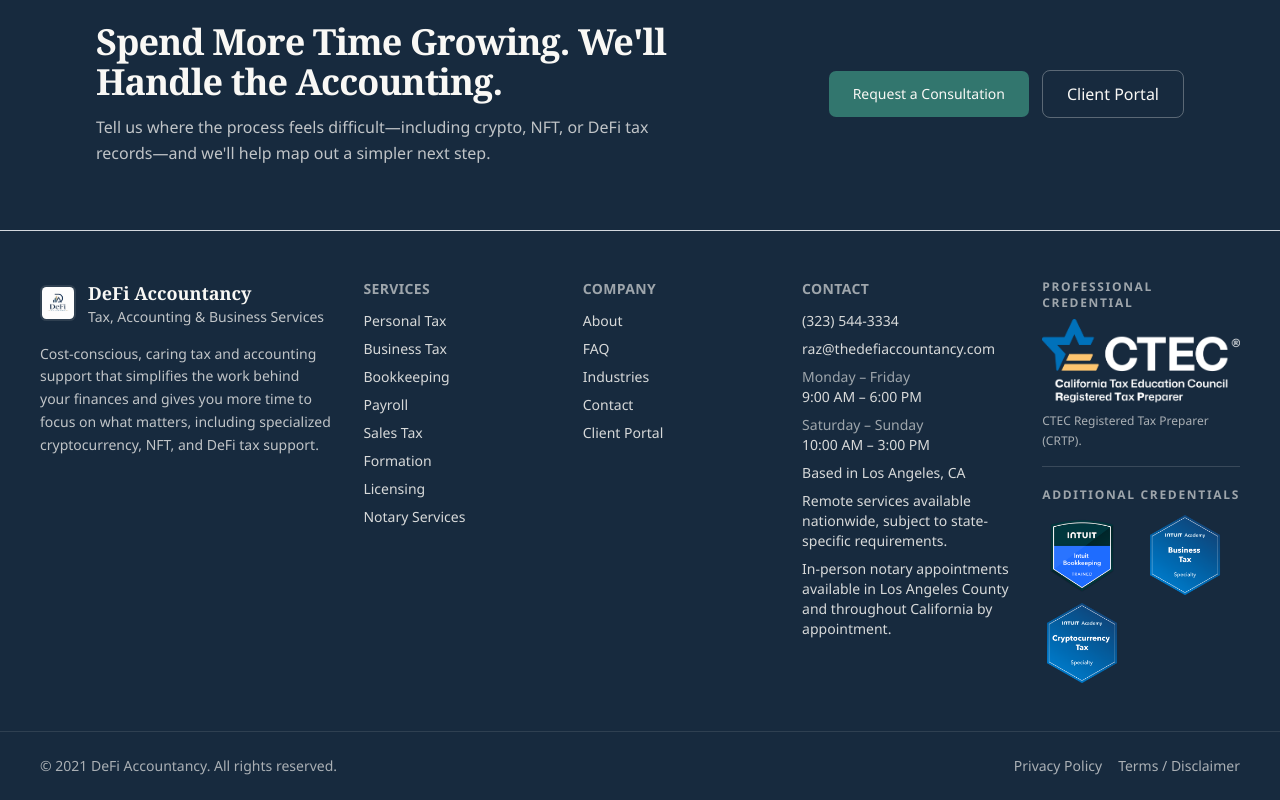
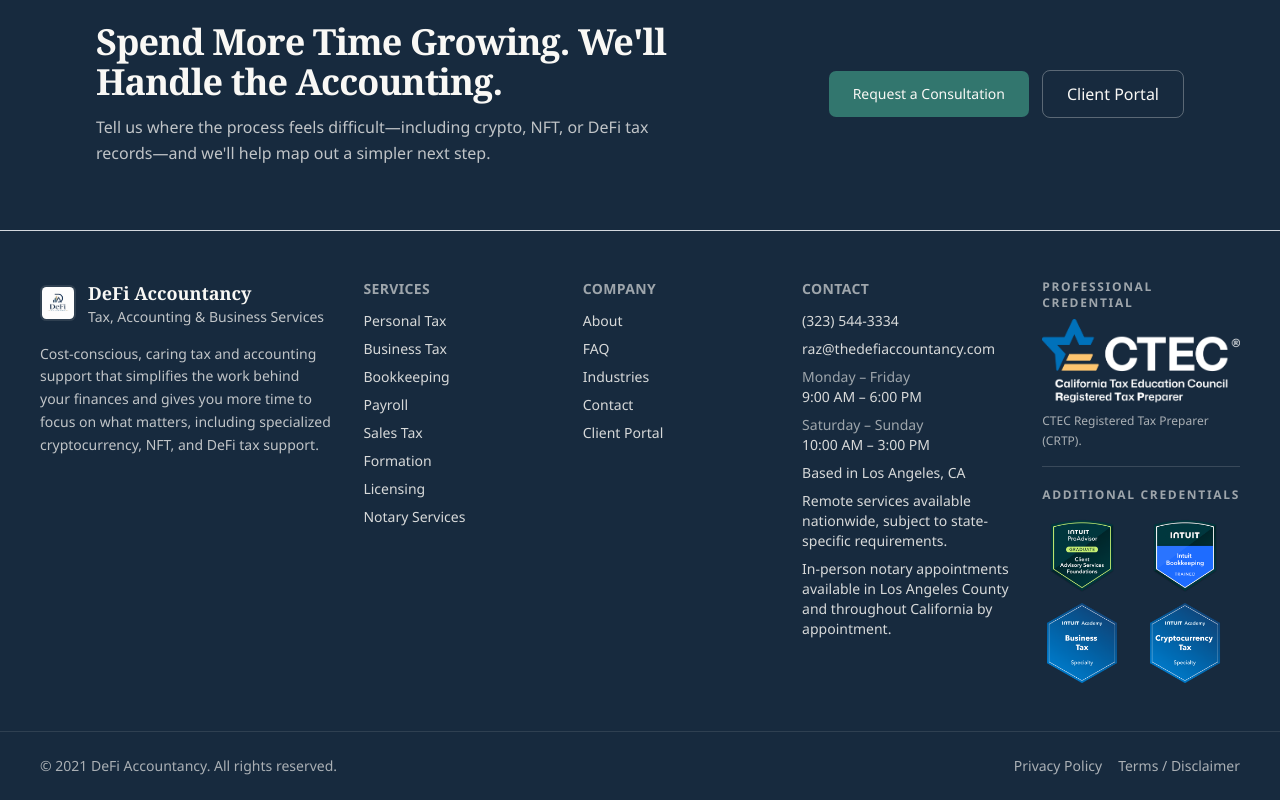
Before and after one commit to SakoBagz/defi-accountancy, a Next.js app: page / in a window 1280 px wide. Shown: the part 3861-4661 px from the top of the page. Built offline with nearby package versions, Linux system fonts and the light colour scheme; no server answers.

Commit message:
Add client advisory services badge

```diff
--- a/src/components/site-footer.tsx
+++ b/src/components/site-footer.tsx
@@ -7,6 +7,8 @@ import { siteConfig } from "@/lib/site";
 
 const intuitBookkeepingBadgeUrl =
   "https://www.credly.com/badges/545ff80e-7e23-49b9-bb05-70e2476a4b40/public_url";
+const intuitClientAdvisoryBadgeUrl =
+  "https://www.credly.com/badges/87c613a7-1ae7-42cc-927d-bac0899d79fd/public_url";
 const intuitCryptocurrencyTaxBadgeUrl =
   "https://www.credly.com/badges/bb008b29-75ab-4609-bbda-f3467a3087f6/public_url";
 const intuitBusinessTaxBadgeUrl =
@@ -155,6 +157,21 @@ export function SiteFooter() {
             </p>
             <div className="mt-3 grid grid-cols-2 gap-2">
               <a
+                href={intuitClientAdvisoryBadgeUrl}
+                target="_blank"
+                rel="noopener noreferrer"
+                aria-label="Verify Intuit ProAdvisor Client Advisory Services Foundations badge on Credly"
+                className="pressable rounded-lg focus-visible:outline-2 focus-visible:outline-offset-2 focus-visible:outline-ring"
+              >
+                <Image
+                  src="/brand/intuit/client-advisory-services-foundations.png"
+                  alt="Intuit ProAdvisor Client Advisory Services Foundations Graduate"
+                  width={600}
+                  height={600}
+                  className="size-20 object-contain 2xl:size-24"
+                />
+              </a>
+              <a
                 href={intuitBookkeepingBadgeUrl}
                 target="_blank"
                 rel="noopener noreferrer"
```
Also changed, not shown: public/brand/intuit/client-advisory-services-foundations.png (added).
